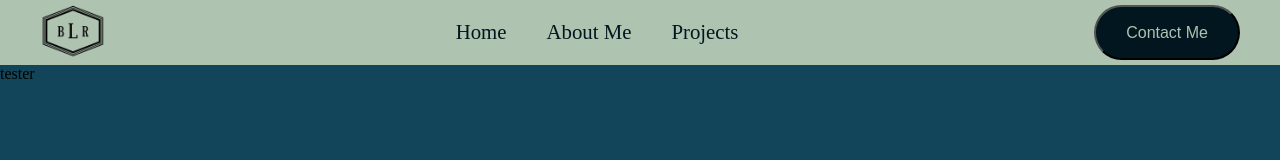
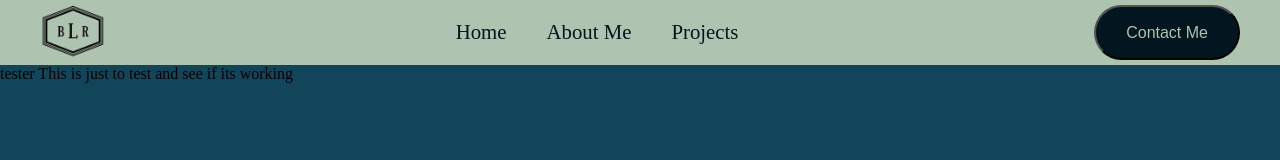
Before and after one commit to blRoberson/Portfolio-Website, a plain HTML site: page about.html in a window 1280 px wide. Drawn offline with Linux system fonts and the light colour scheme.

Commit message:
more testing

```diff
--- a/about.html
+++ b/about.html
@@ -20,6 +20,6 @@
         </nav>
         <button><a class="contact" href="contact.html">Contact Me</a></a></button>
     </div>
-    <div>tester</div>
+    <div>tester This is just to test and see if its working</div>
 </body>
 </html>
```
